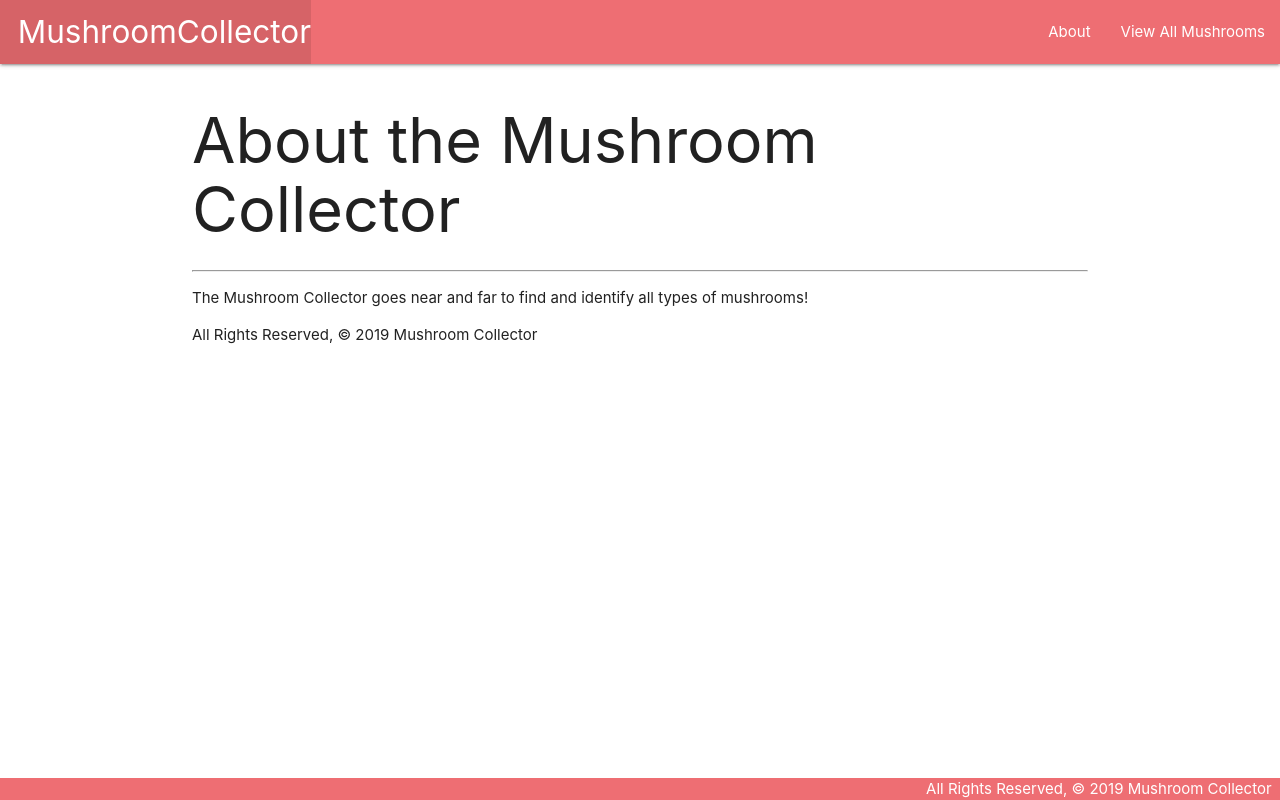
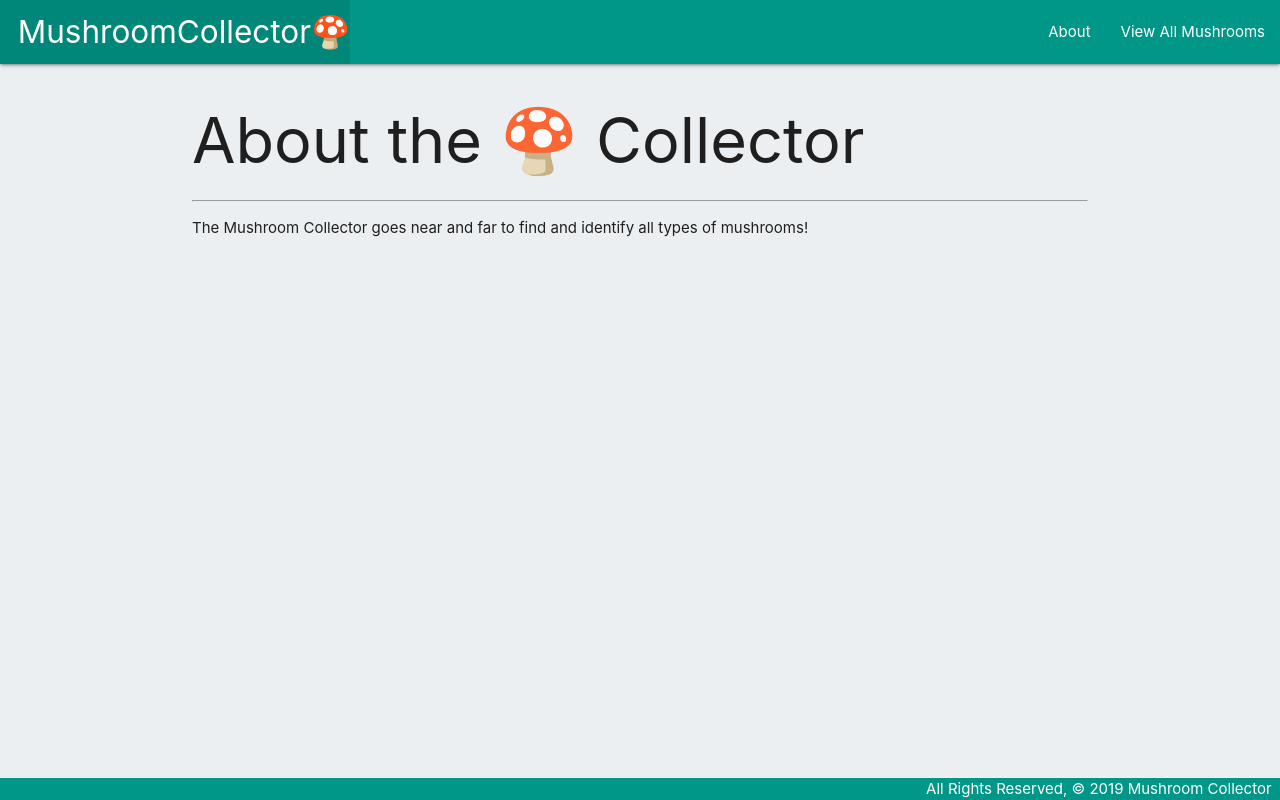
Before and after one commit to mayaellington/mushroom_collector, a Django app: page /about/ in a window 1280 px wide. Run offline with Django 4.2, Linux system fonts and the light colour scheme.

Commit message:
some fun styling

```diff
--- a/mushroomcollector/main_app/templates/about.html
+++ b/mushroomcollector/main_app/templates/about.html
@@ -1,10 +1,9 @@
 {% extends 'base.html' %}
 {% block content %}
 
-    <h1>About the Mushroom Collector</h1>
+    <h1>About the 🍄 Collector</h1>
     <hr />
     <p>The Mushroom Collector goes near and far to find and identify all types of mushrooms!</p>
-    <footer>All Rights Reserved, &copy; 2019 Mushroom Collector</footer>
   </body>
 </html>
 
--- a/mushroomcollector/main_app/templates/base.html
+++ b/mushroomcollector/main_app/templates/base.html
@@ -5,17 +5,17 @@
   <meta charset="UTF-8">
   <meta name="viewport" content="width=device-width, initial-scale=1.0">
   <meta http-equiv="X-UA-Compatible" content="ie=edge">
-  <title>Mushroom Collector</title>
+  <title>Mushroom Collector 🍄</title>
   <link rel="stylesheet" href="https://cdnjs.cloudflare.com/ajax/libs/materialize/1.0.0/css/materialize.min.css">
   <link rel="stylesheet" type="text/css" href="{% static 'css/style.css' %}">
 
 </head>
-<body>
+<body class="blue-grey lighten-5">
   <header class="navbar-fixed">
     <nav>
-      <div class="nav-wrapper">
+      <div class="nav-wrapper teal">
         <ul>
-          <li><a href="/" class="left brand-logo">&nbsp;&nbsp;MushroomCollector</a></li>
+          <li><a href="/" class="left brand-logo">&nbsp;&nbsp;MushroomCollector🍄</a></li>
         </ul>
         <ul class="right">
           <li><a href="/about">About</a></li>
@@ -28,7 +28,7 @@
     {% block content %}
     {% endblock %}
   </main>
-  <footer class="page-footer">
+  <footer class="page-footer teal">
     <div class="right">All Rights Reserved, &copy; 2019 Mushroom Collector &nbsp;</div>
   </footer>
 </body>
--- a/mushroomcollector/main_app/templates/mushrooms/index.html
+++ b/mushroomcollector/main_app/templates/mushrooms/index.html
@@ -5,7 +5,7 @@
 
 {% for mushroom in mushrooms %}
   <div class="card">
-    <div class="card-content">
+    <div class="card-content purple teal lighten-4">
       <span class="card-title">{{ mushroom.name }}</span>
       <p>name: {{ mushroom.name }}</p>
       <p>scientific-name: {{ mushroom.scientific_name }}</p>
```
